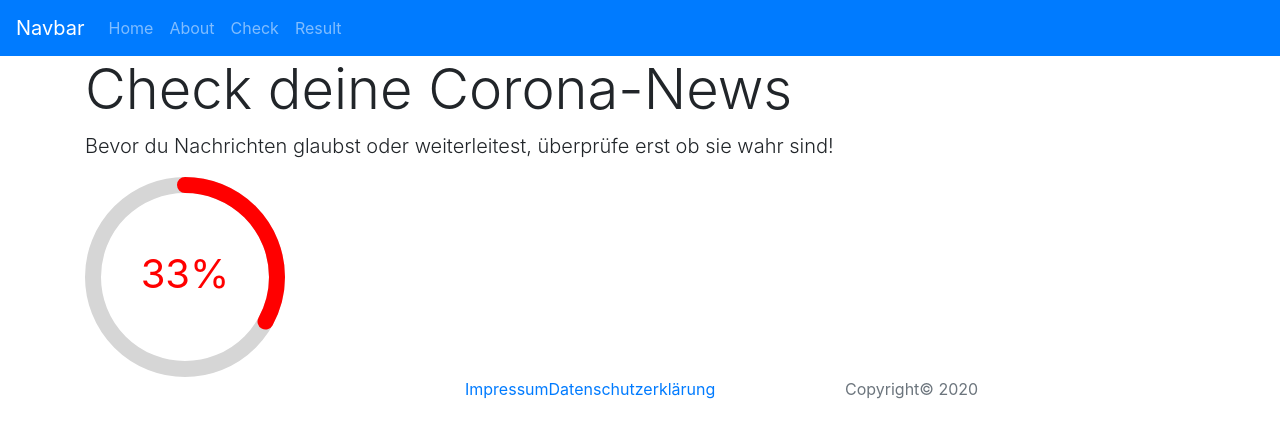
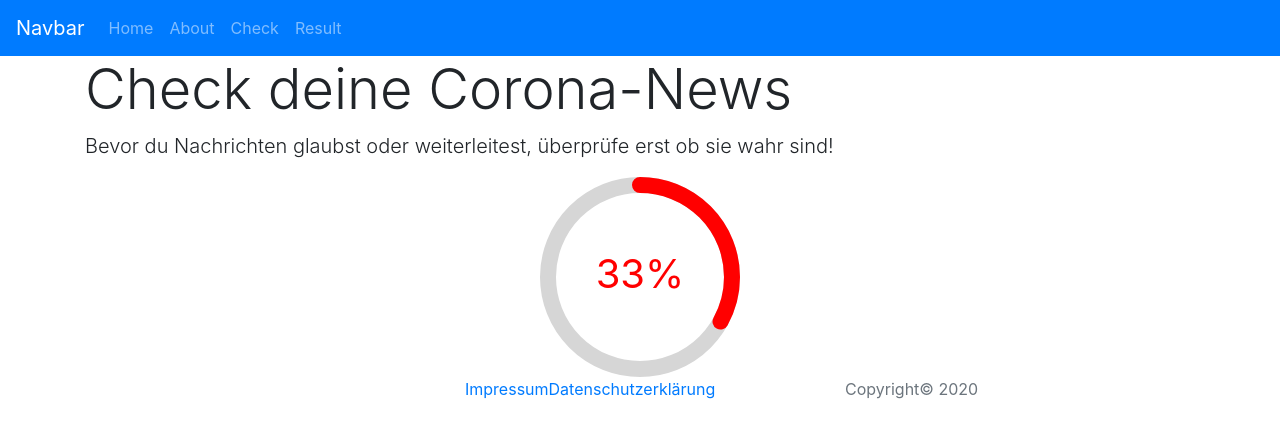
Before and after one commit to Check-den-Fakt/Frontend, a React (Create React App) app: page /result in a window 1280 px wide. Shown: the top 438 px of the page. Built offline with nearby package versions, Linux system fonts and the light colour scheme.

Commit message:
Result Diagram centered

```diff
--- a/src/pages/Result/Result.js
+++ b/src/pages/Result/Result.js
@@ -8,7 +8,9 @@ export default function Result() {
     <div>
       <h1 className="display-4">Check deine Corona-News</h1>
       <p className="lead">Bevor du Nachrichten glaubst oder weiterleitest, überprüfe erst ob sie wahr sind!</p>
-      <Diagram />
+      <div className="text-center">
+          <Diagram className="text-center" />
+      </div>
     </div>
   );
 }
```
